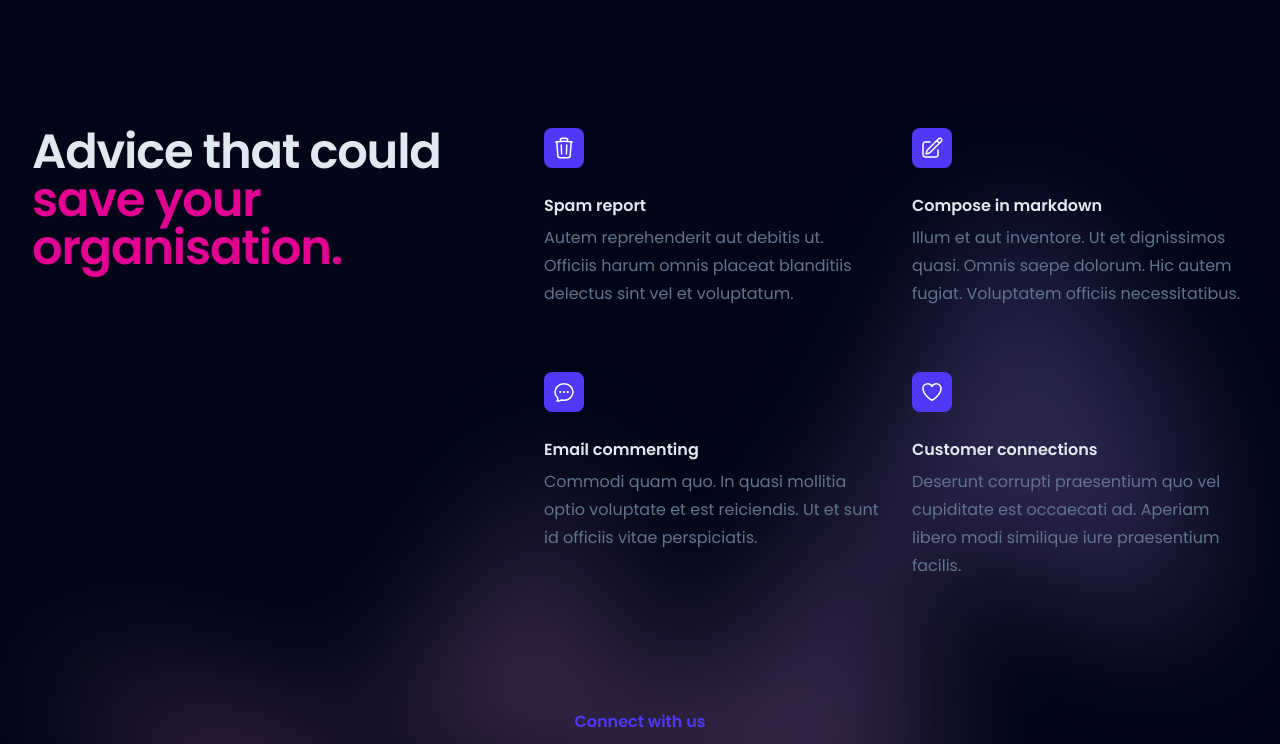
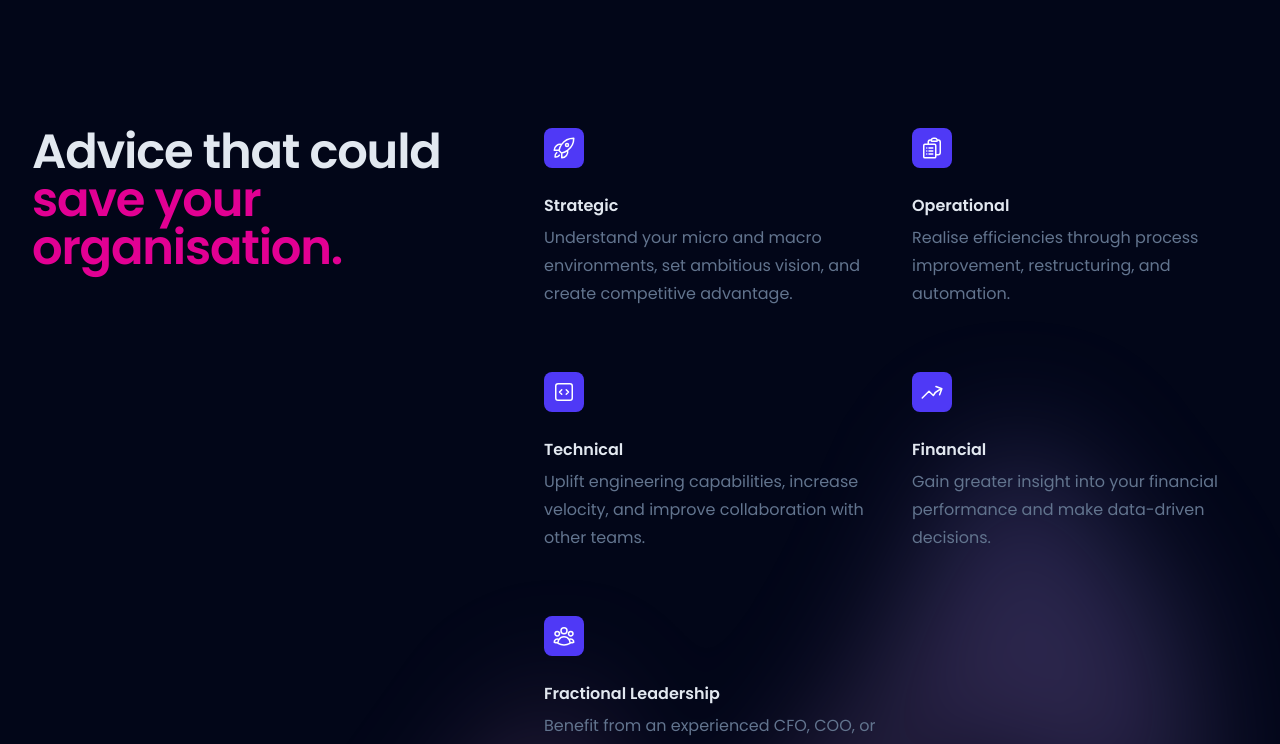
Before and after one commit to nicerhino/nicerhino.com, a Next.js app: page /advisory in a window 1280 px wide. Shown: the part 800-1544 px from the top of the page. Built offline with nearby package versions, Linux system fonts and the light colour scheme.

Commit message:
First draft

```diff
--- a/app/advisory/page.tsx
+++ b/app/advisory/page.tsx
@@ -3,39 +3,45 @@
 import Footer from "../components/footer";
 import Header from "../components/header";
 import Link from "next/link";
-import { ChevronDownIcon } from "@heroicons/react/24/solid";
 import {
-  ChatBubbleOvalLeftEllipsisIcon,
-  HeartIcon,
-  PencilSquareIcon,
-  TrashIcon,
+  ChevronDownIcon,
+  ArrowTrendingUpIcon,
+  CodeBracketSquareIcon,
+  RocketLaunchIcon,
+  ClipboardDocumentListIcon,
+  UserGroupIcon,
 } from "@heroicons/react/24/outline";
 import Cta from "../components/cta";
 
 const features = [
   {
-    name: "Spam report",
+    name: "Strategic",
     description:
-      "Autem reprehenderit aut debitis ut. Officiis harum omnis placeat blanditiis delectus sint vel et voluptatum.",
-    icon: TrashIcon,
+      "Understand your micro and macro environments, set ambitious vision, and create competitive advantage.",
+    icon: RocketLaunchIcon,
   },
   {
-    name: "Compose in markdown",
-    description:
-      "Illum et aut inventore. Ut et dignissimos quasi. Omnis saepe dolorum. Hic autem fugiat. Voluptatem officiis necessitatibus.",
-    icon: PencilSquareIcon,
+    name: "Operational",
+    description: "Realise efficiencies through process improvement, restructuring, and automation.",
+    icon: ClipboardDocumentListIcon,
   },
   {
-    name: "Email commenting",
+    name: "Technical",
     description:
-      "Commodi quam quo. In quasi mollitia optio voluptate et est reiciendis. Ut et sunt id officiis vitae perspiciatis.",
-    icon: ChatBubbleOvalLeftEllipsisIcon,
+      "Uplift engineering capabilities, increase velocity, and improve collaboration with other teams.",
+    icon: CodeBracketSquareIcon,
   },
   {
-    name: "Customer connections",
+    name: "Financial",
     description:
-      "Deserunt corrupti praesentium quo vel cupiditate est occaecati ad. Aperiam libero modi similique iure praesentium facilis.",
-    icon: HeartIcon,
+      "Gain greater insight into your financial performance and make data-driven decisions.",
+    icon: ArrowTrendingUpIcon,
+  },
+  {
+    name: "Fractional Leadership",
+    description:
+      "Benefit from an experienced CFO, COO, or CTO on your management team, without the expense of a full-time commitment.",
+    icon: UserGroupIcon,
   },
 ];
 
--- a/app/turnaround/page.tsx
+++ b/app/turnaround/page.tsx
@@ -8,7 +8,7 @@ import { ChevronDownIcon } from "@heroicons/react/24/solid";
 const stats = [
   { id: 1, name: "Global bankruptcy annual growth rate", value: "12.5% AGR" },
   { id: 2, name: "Countries reporting increase in bankruptcies", value: "Over 50%" },
-  { id: 3, name: "Bankruptcies in France for 2023", value: "57,731" },
+  { id: 3, name: "Bankruptcies in France alone", value: "57,731" },
 ];
 
 const features = [
@@ -153,7 +153,7 @@ function Summary() {
           href="/connect"
           className="rounded-md bg-indigo-500 px-3.5 py-2.5 text-sm font-semibold text-white shadow-xs hover:bg-indigo-400 focus-visible:outline-2 focus-visible:outline-offset-2 focus-visible:outline-indigo-400"
         >
-          Take action
+          Start now
         </a>
       </div>
     </section>
```
